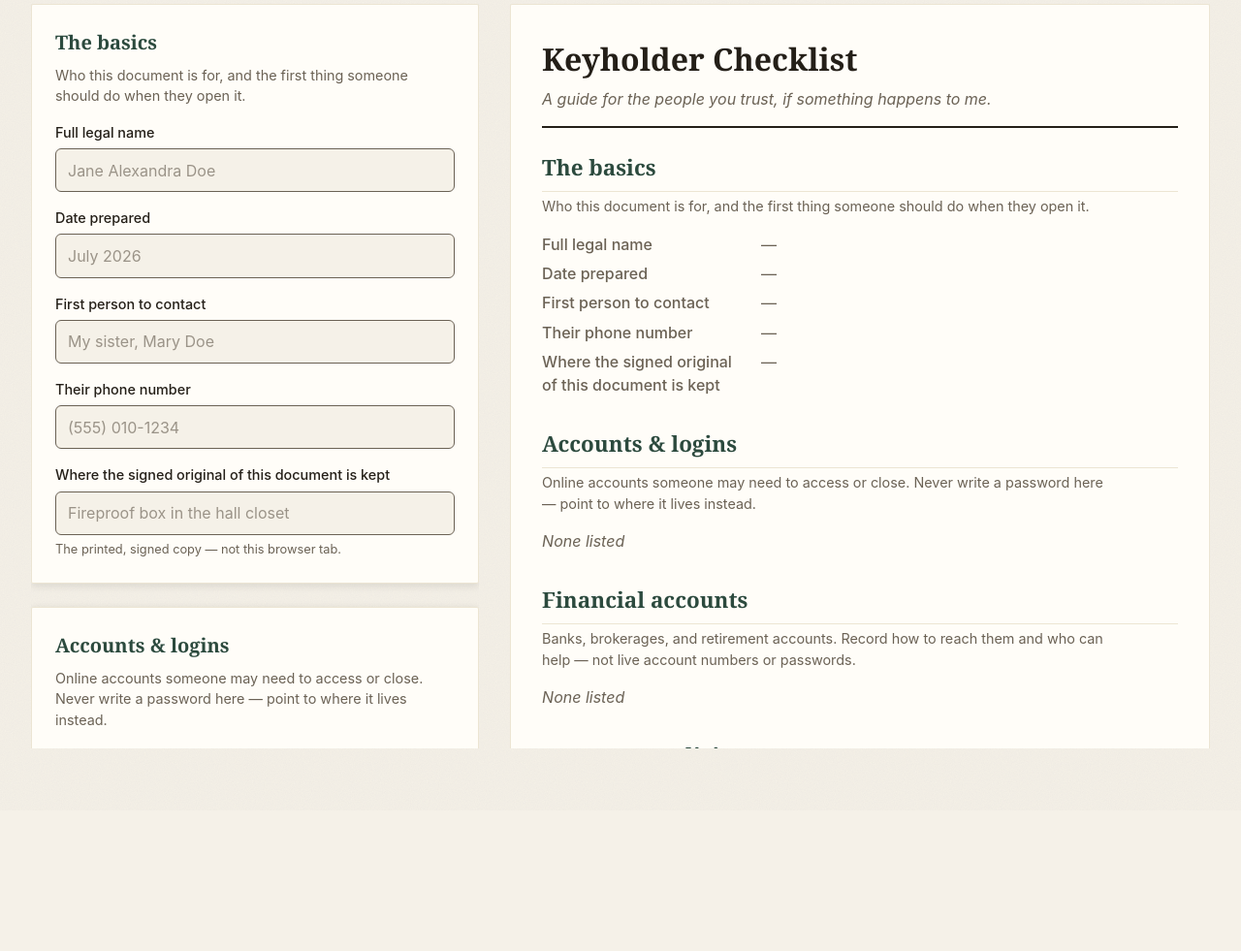
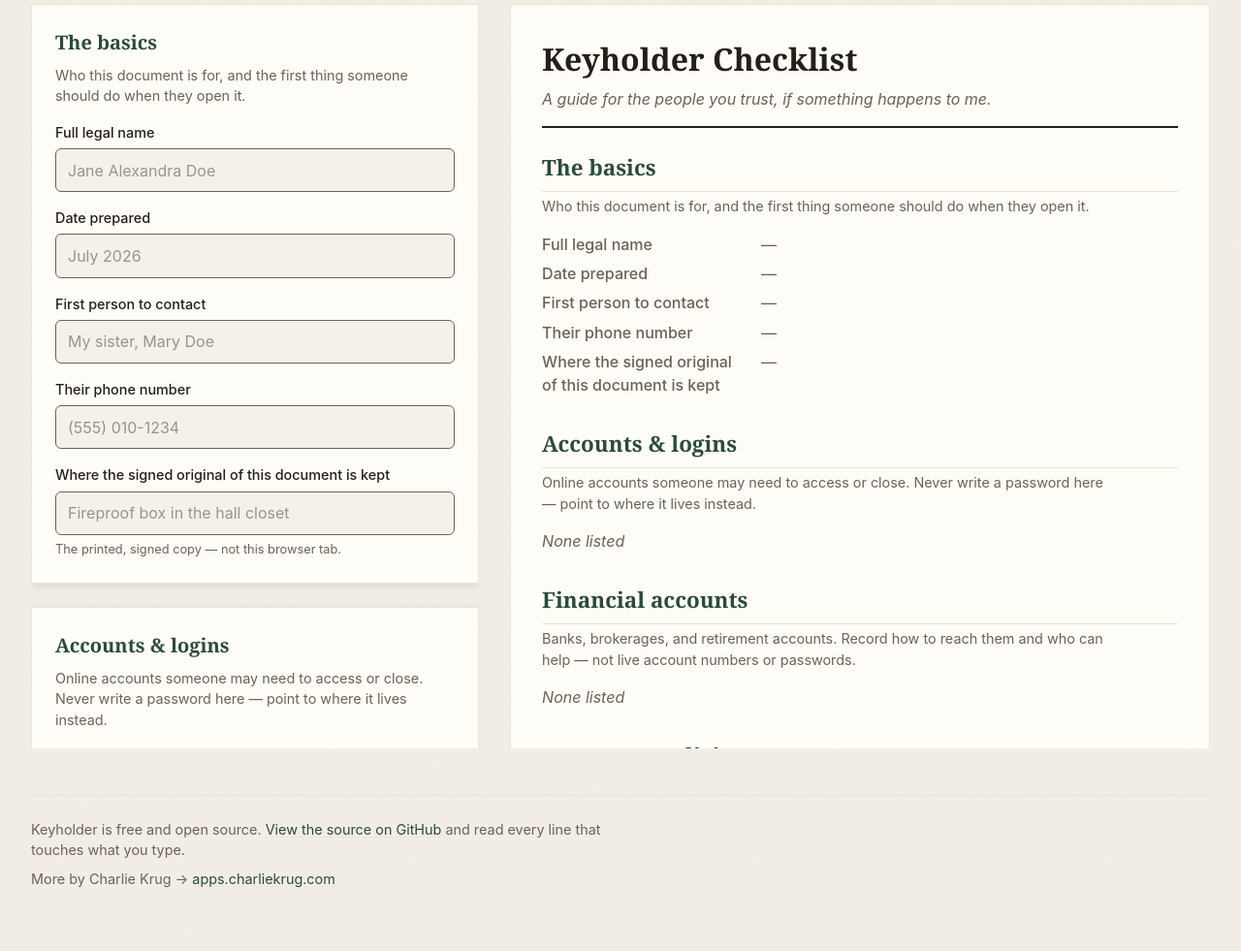
Before and after one commit to ctkrug/keyholder, a website with bundled scripts: page src/index.html in a window 1280 px wide. Shown: the part 298-1279 px from the top of the page at 97% size. Before the commit the page ends 1134 px from the top, so only its background shows below. Built offline with nearby package versions, Linux system fonts and the light colour scheme; files whose address does not match are found by name.

Commit message:
feat(site): add a footer with source and portfolio links
The zero-network promise only holds if the code is readable, so link the
GitHub source prominently; add one quiet cross-portfolio link. Both are
hidden in the print/PDF output, which stays chrome-free.

```diff
--- a/src/css/style.css
+++ b/src/css/style.css
@@ -703,6 +703,44 @@ textarea.field__control {
   }
 }
 
+/* Footer: an unobtrusive close to the page — the GitHub source link (this
+   tool's honesty rests on being readable) and one quiet portfolio link. */
+
+.site-footer {
+  margin-top: var(--space-6);
+  padding-top: var(--space-3);
+  border-top: 1px solid var(--surface-2);
+  color: var(--text-muted);
+  font-size: 0.9rem;
+}
+
+.site-footer__line {
+  margin: 0 0 var(--space-1);
+  max-width: 70ch;
+}
+
+.site-footer__portfolio {
+  margin: 0;
+}
+
+.site-footer__link {
+  color: var(--accent-support);
+  text-decoration-color: var(--surface-2);
+  text-underline-offset: 2px;
+  border-radius: 2px;
+  transition: color var(--motion-ui), text-decoration-color var(--motion-ui);
+}
+
+.site-footer__link:hover {
+  color: var(--accent);
+  text-decoration-color: currentColor;
+}
+
+.site-footer__link:focus-visible {
+  outline: none;
+  box-shadow: 0 0 0 3px rgba(138, 36, 34, 0.28);
+}
+
 /* Print: let the browser's own Print dialog produce the same document the
    PDF export does, section order and all — no app chrome, no form, no
    banner, just the sheet. */
@@ -713,7 +751,8 @@ textarea.field__control {
   }
 
   .site-header,
-  .panel--form {
+  .panel--form,
+  .site-footer {
     display: none;
   }
 
--- a/src/index.html
+++ b/src/index.html
@@ -77,6 +77,18 @@
         <div id="preview" class="paper"></div>
       </section>
     </main>
+
+    <footer class="site-footer">
+      <p class="site-footer__line">
+        Keyholder is free and open source.
+        <a class="site-footer__link" href="https://github.com/ctkrug/keyholder">View the source on GitHub</a>
+        and read every line that touches what you type.
+      </p>
+      <p class="site-footer__portfolio">
+        More by Charlie Krug &rarr;
+        <a class="site-footer__link" href="https://apps.charliekrug.com">apps.charliekrug.com</a>
+      </p>
+    </footer>
   </div>
 
   <script src="vendor/jspdf.umd.min.js"></script>
```
